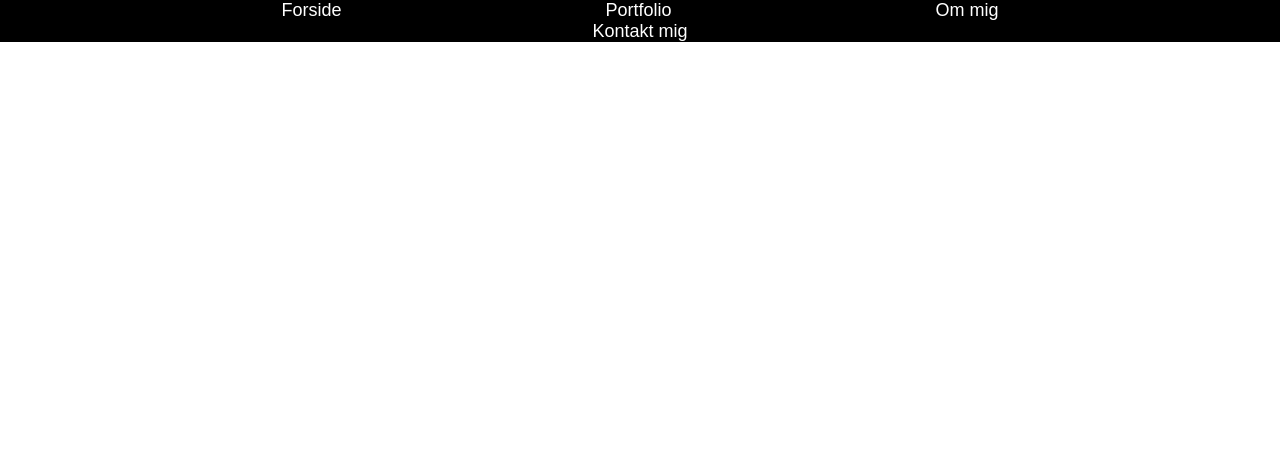
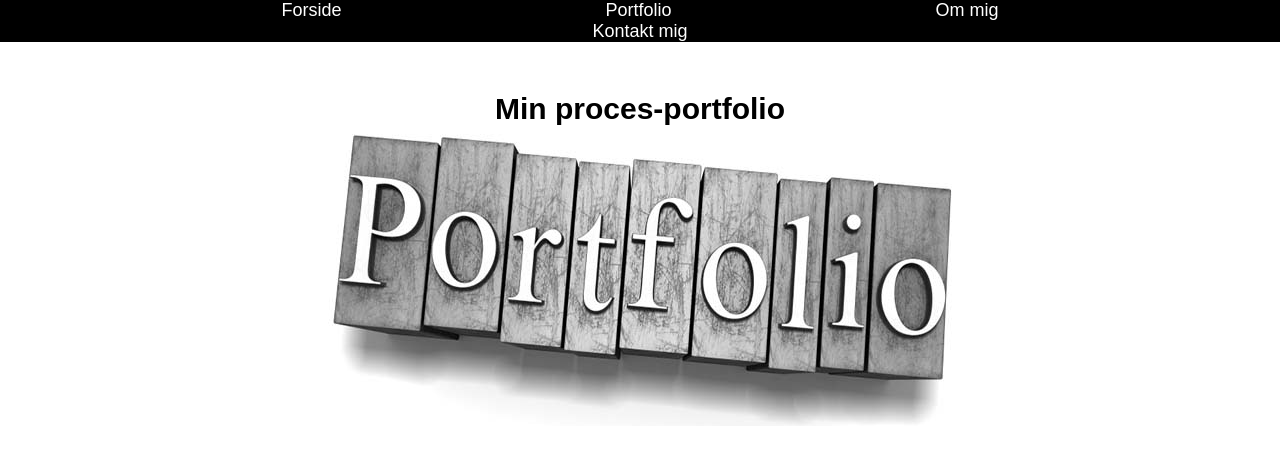
Before and after one commit to heilmann97/semestereksamen, a plain HTML site: page Portfolio.html in a window 1280 px wide. Drawn offline with Linux system fonts and the light colour scheme.

Commit message:
Progress3

```diff
--- a/Portfolio.html
+++ b/Portfolio.html
@@ -14,6 +14,8 @@
         <li><a href="Kontakt.html">Kontakt mig</a></li>
       </ul>
     </nav>
+      <h1>Min proces-portfolio</h1>
 
+      <img src="portfolio.jpg" alt="portfoliobillede" class="portfolio">
   </body>
 </html>
--- a/style.css
+++ b/style.css
@@ -25,7 +25,7 @@ body {
   }
 
   h4 {
-    margin-left: 100px;
+    margin-left: 450px;
     font-size: 12px;
     font-family: sans-serif;
     color: #000;
@@ -76,5 +76,13 @@ body {
   display: block;
   margin-left: auto;
   margin-right: auto;
+  width: 1000px;
+}
+
+
+.portfolio {
+  display: block;
+  margin-left: auto;
+  margin-right: auto;
   width: auto;
 }
```
Also changed, not shown: Om.html (+1 -1 lines), 1 other file.
